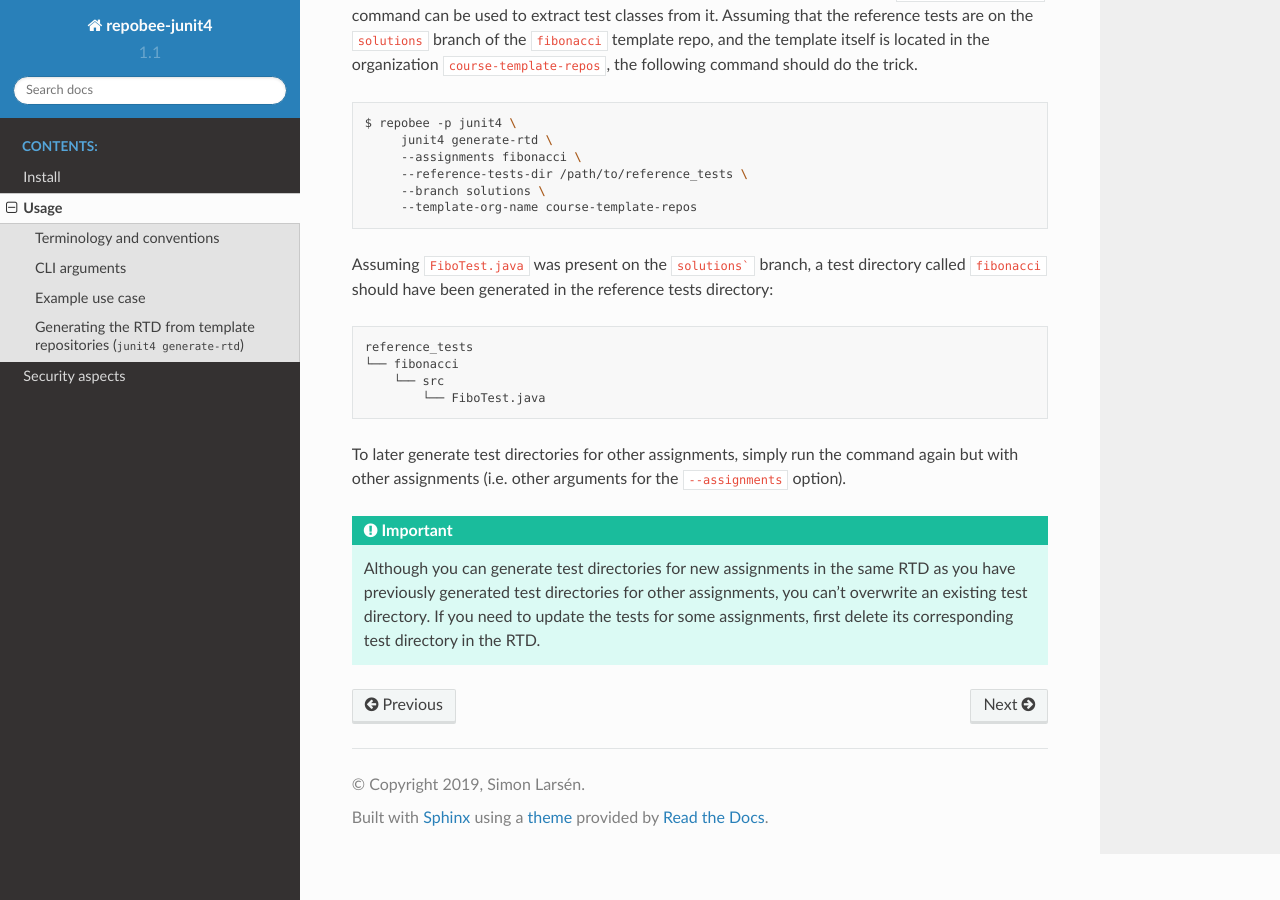
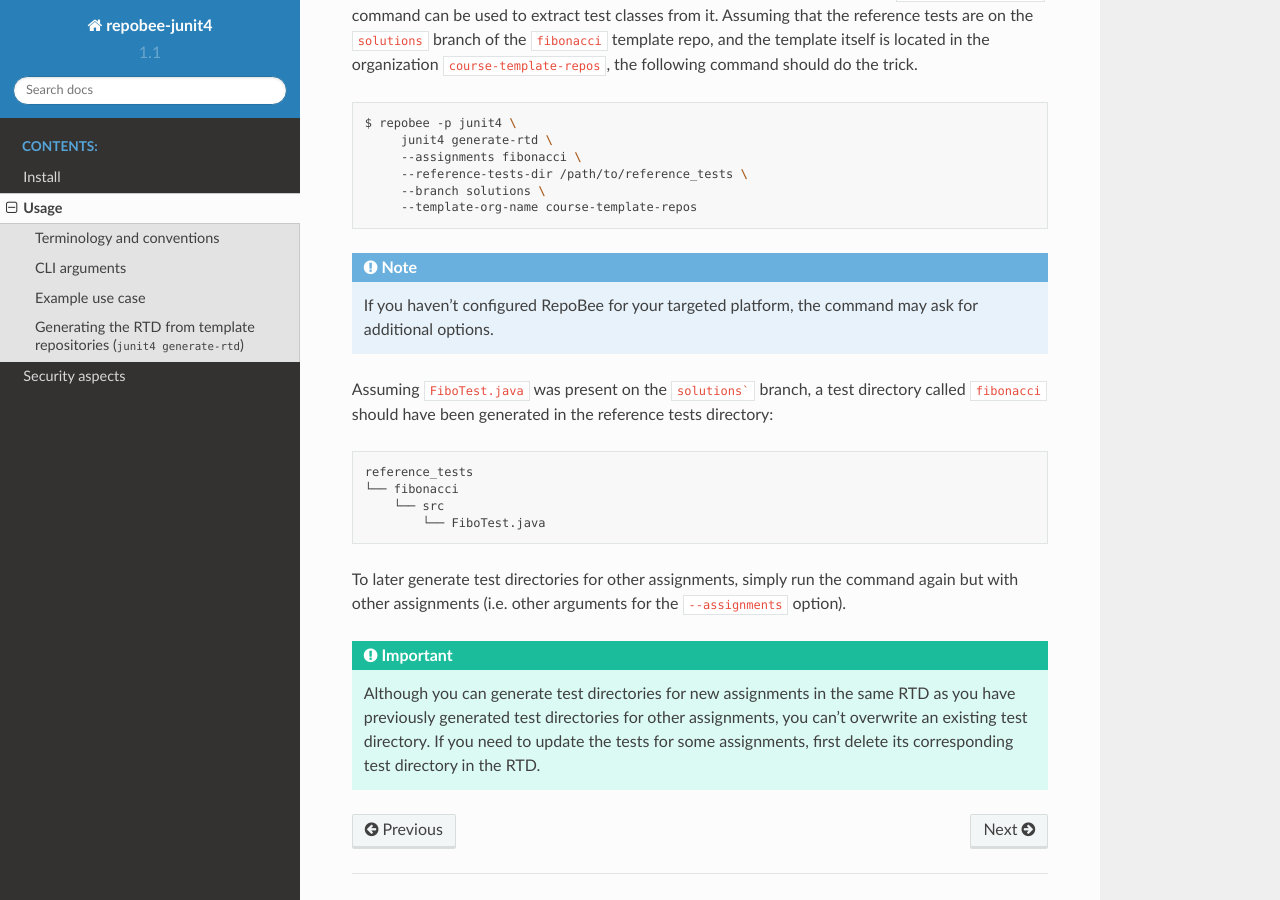
Before and after one commit to repobee/repobee-junit4, a Sphinx documentation site: the page built from docs/usage.rst, in a window 1280 px wide and 900 px high, scrolled down 4162 px. Built offline with Sphinx 7.4.7 and the Read the Docs theme 2.0.0, drawn with Linux system fonts in a browser that asks for light colours.

Commit message:
Add note about platform options

````diff
--- a/docs/usage.rst
+++ b/docs/usage.rst
@@ -214,6 +214,11 @@
         --branch solutions \
         --template-org-name course-template-repos
 
+.. note::
+
+    If you haven't configured RepoBee for your targeted platform, the command
+    may ask for additional options.
+
 Assuming ``FiboTest.java`` was present on the ``solutions``` branch, a test
 directory called ``fibonacci`` should have been generated in the reference
 tests directory:
````
